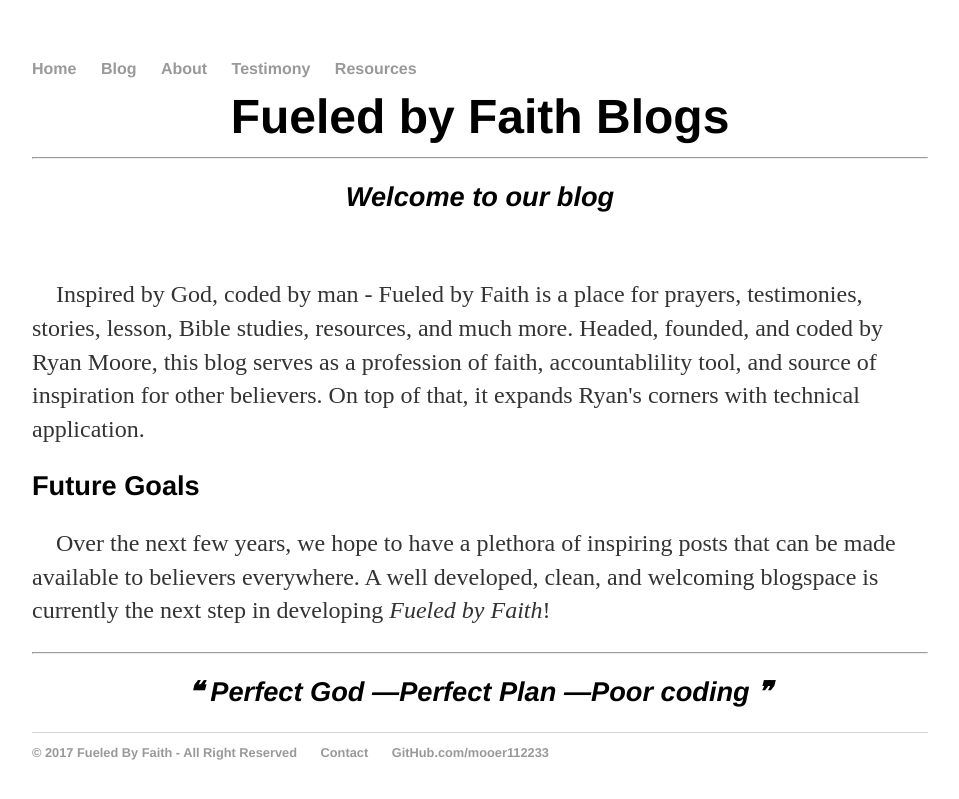
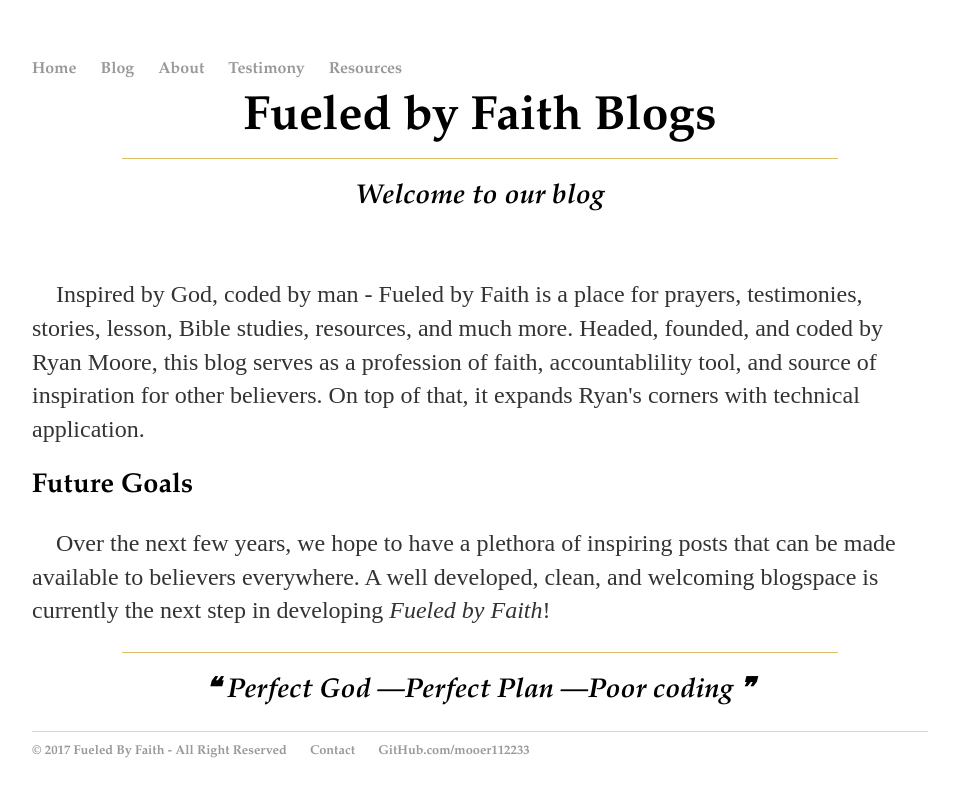
Before and after one commit to rwm6857/ARCHIVED-Fueled-by-Faith, a Jekyll site: the page built from index.html, in a window 1280 px wide. Shown: the top 799 px of the page, without its empty margins (160-1119 px from the left). Built offline with Jekyll 4.4.1, drawn with Linux system fonts in a browser that asks for light colours.

Commit message:
editted CSS

```diff
--- a/css/main.css
+++ b/css/main.css
@@ -3,7 +3,7 @@ body {
     width: 70%;
 }
 nav ul, footer ul {
-    font-family:'Helvetica', 'Arial', 'Sans-Serif';
+    font-family:'Palatino Linotype', 'Book Antiqua', 'Palatino serif';
     padding: 0px;
     list-style: none;
     font-weight: bold;
@@ -18,15 +18,18 @@ a {
 }
 a:hover {
     text-decoration: underline;
+	color: #FFBE0D;
+
+
 }
 h1 {
     font-size: 3em;
-    font-family:'Helvetica', 'Arial', 'Sans-Serif';
+    font-family:'Palatino Linotype', 'Book Antiqua', 'Palatino serif';
 	line-height: 0.3em;
 }
 h2 {
     font-size: 1.7em;
-    font-family:'Helvetica', 'Arial', 'Sans-Serif';
+    font-family:'Palatino Linotype', 'Book Antiqua', 'Palatino serif';
 	line-height: 1.2em;
 }
 p {
@@ -53,3 +56,12 @@ q {
 	line-height: 1.5em;
 	color: #333;
 }
+
+hr {
+	width: 80%;
+	margin-left: auto;
+	margin-right: auto;
+	height: 1px;
+	color: #FFBE0D;
+	background-color: #FFBE0D;
+	border: 0 none;
```
Also changed, not shown: 2 other files.
